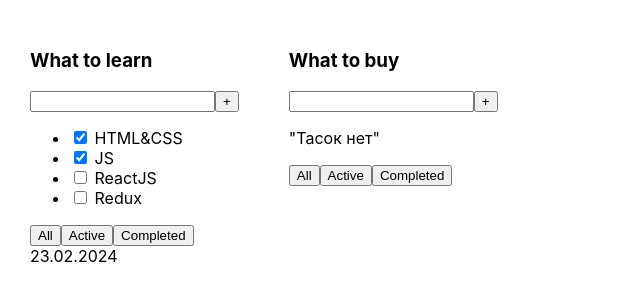
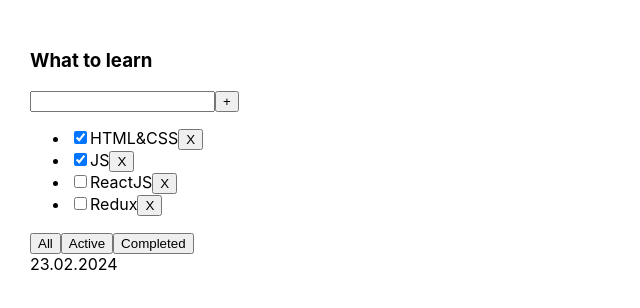
Before and after one commit to PidzhakovIlya/MyTodo, a React (Create React App) app: page / in a window 1280 px wide. Shown: the top 308 px of the page, without its empty margins (0-640 px from the left). Built offline with nearby package versions, Linux system fonts and the light colour scheme.

Commit message:
lessons 02 use useState

```diff
--- a/src/App.tsx
+++ b/src/App.tsx
@@ -1,5 +1,5 @@
-import React from 'react';
-import './App.css';
+import React, {useState} from "react";
+import "./App.css";
 import {Todolist} from "./Todolist";
 
 export type TaskType = {
@@ -8,25 +8,41 @@
     isDone: boolean
 }
 
+export type FilterValuesType = "All" | "Active" | "Completed"
+
 function App() {
-    const tasks1:TaskType[] = [
-        { id: 1, title: 'HTML&CSS', isDone: true },
-        { id: 2, title: 'JS', isDone: true },
-        { id: 3, title: 'ReactJS', isDone: false },
-        { id: 4, title: 'Redux', isDone: false }
-    ]
 
-    const tasks2:TaskType[] = [
-        // { id: 1, title: 'Hello world', isDone: true },
-        // { id: 2, title: 'I am Happy', isDone: false },
-        // { id: 3, title: 'Yo', isDone: false },
-        // { id: 4, title: 'Redux', isDone: false }
-    ]
+    const [tasks, setTasks] = useState<TaskType[]>([
+        {id: 1, title: "HTML&CSS", isDone: true},
+        {id: 2, title: "JS", isDone: true},
+        {id: 3, title: "ReactJS", isDone: false},
+        {id: 4, title: "Redux", isDone: false}
+    ])
+
+    const [filter, setFilter] = useState<FilterValuesType>("All")
+
+    const onChangeFilter = (filter:FilterValuesType) => {
+        setFilter(filter)
+    }
+
+    const filteredTask = () => {
+        if (filter === "Completed") return tasks.filter(t => t.isDone === true)
+        if (filter === "Active") return tasks.filter(t => t.isDone === false)
+        return tasks
+    }
+
+    const removeTask = (taskId: number) => {
+        setTasks(tasks.filter(t => t.id !== taskId))
+    }
+
 
     return (
         <div className="App">
-            <Todolist title={"What to learn"} tasks={tasks1} data={'23.02.2024'}/>
-            <Todolist title={"What to buy"} tasks = {tasks2}/>
+            <Todolist title={"What to learn"}
+                      tasks={filteredTask()}
+                      removeTask={removeTask}
+                      data={"23.02.2024"}
+                      onChangeFilter={onChangeFilter}/>
         </div>
     );
 }
--- a/src/Button.tsx
+++ b/src/Button.tsx
@@ -2,11 +2,12 @@
 
 type ButtonPropsType = {
     title: string
+    callBack:()=>void
 }
 
-export const Button = ({title}:ButtonPropsType) => {
+export const Button = ({title,callBack}:ButtonPropsType) => {
     return (
-        <button>
+        <button onClick={callBack}>
             {title}
         </button>
     );
--- a/src/Todolist.tsx
+++ b/src/Todolist.tsx
@@ -1,14 +1,16 @@
 import React from "react";
-import {TaskType} from "./App";
+import {FilterValuesType, TaskType} from "./App";
 import {Button} from "./Button";
 
 type TodolistPropsType = {
     title: string
     tasks: TaskType[]
+    removeTask:(id:number)=>void
     data?: string
+    onChangeFilter: (filter:FilterValuesType)=>void
 }
 
-export const Todolist = ({title, tasks, data}: TodolistPropsType) => {
+export const Todolist = ({title, tasks,removeTask, data,onChangeFilter}: TodolistPropsType) => {
     return (
         <div>
             <h3>{title}</h3>
@@ -19,15 +21,17 @@
 
             {tasks.length !== 0 ?
                 <ul>
-                    {tasks.map(t => <li key={t.id}><input type="checkbox" checked={t.isDone}/> <span>{t.title}</span>
+                    {tasks.map(t => <li key={t.id}><input type="checkbox" checked={t.isDone}/>
+                        <span>{t.title}</span>
+                        <Button title={"X"} callBack={()=>removeTask(t.id)}/>
                     </li>)}
                 </ul>
                 : <p>"Тасок нет"</p>
             }
             <div>
-                <Button title={"All"}/>
-                <Button title={"Active"}/>
-                <Button title={"Completed"}/>
+                <Button title={"All"} callBack={()=>onChangeFilter("All")}/>
+                <Button title={"Active"} callBack={()=>onChangeFilter("Active")}/>
+                <Button title={"Completed"} callBack={()=>onChangeFilter("Completed")}/>
             </div>
             <div>{data}</div>
         </div>
```
